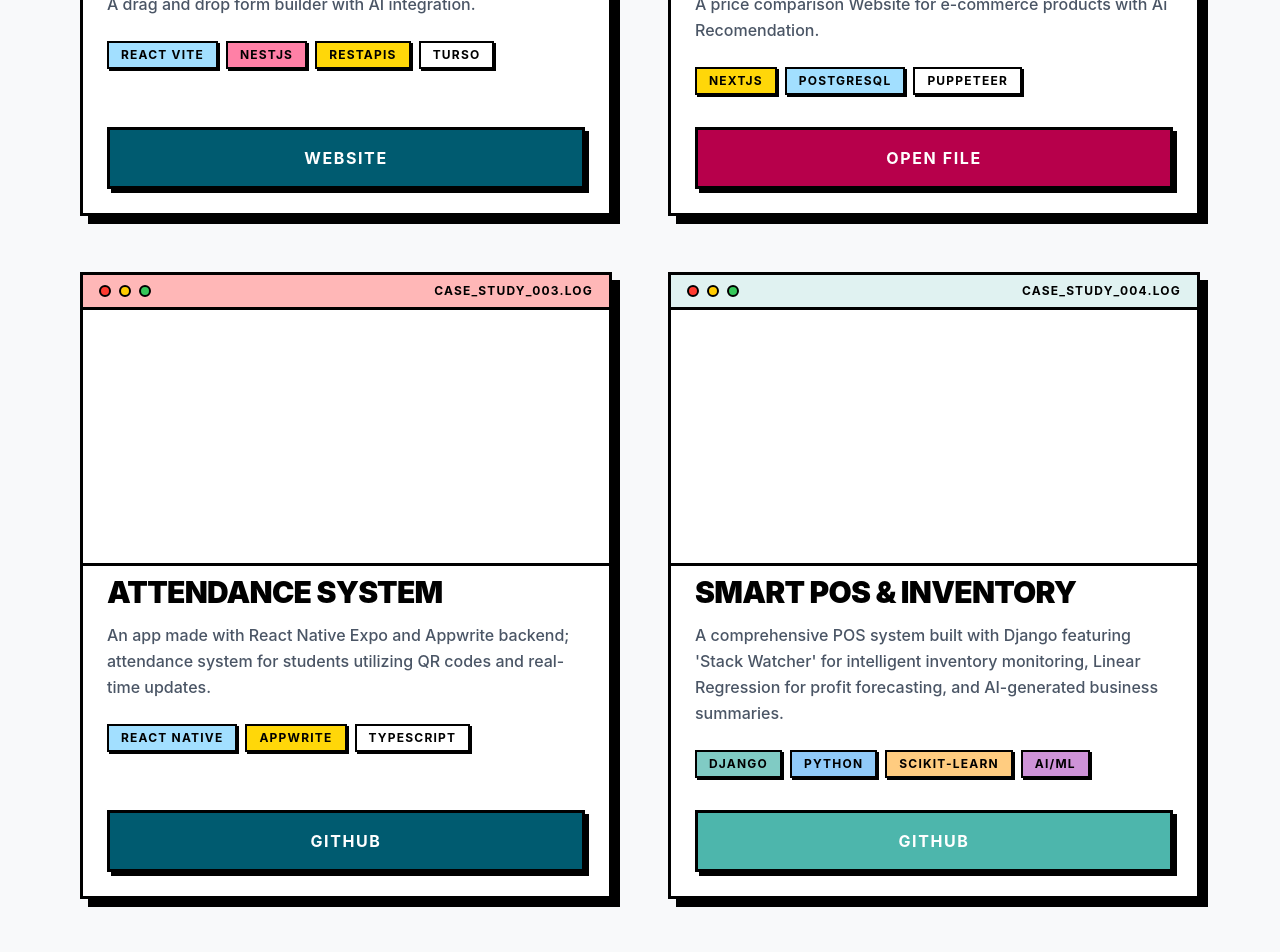
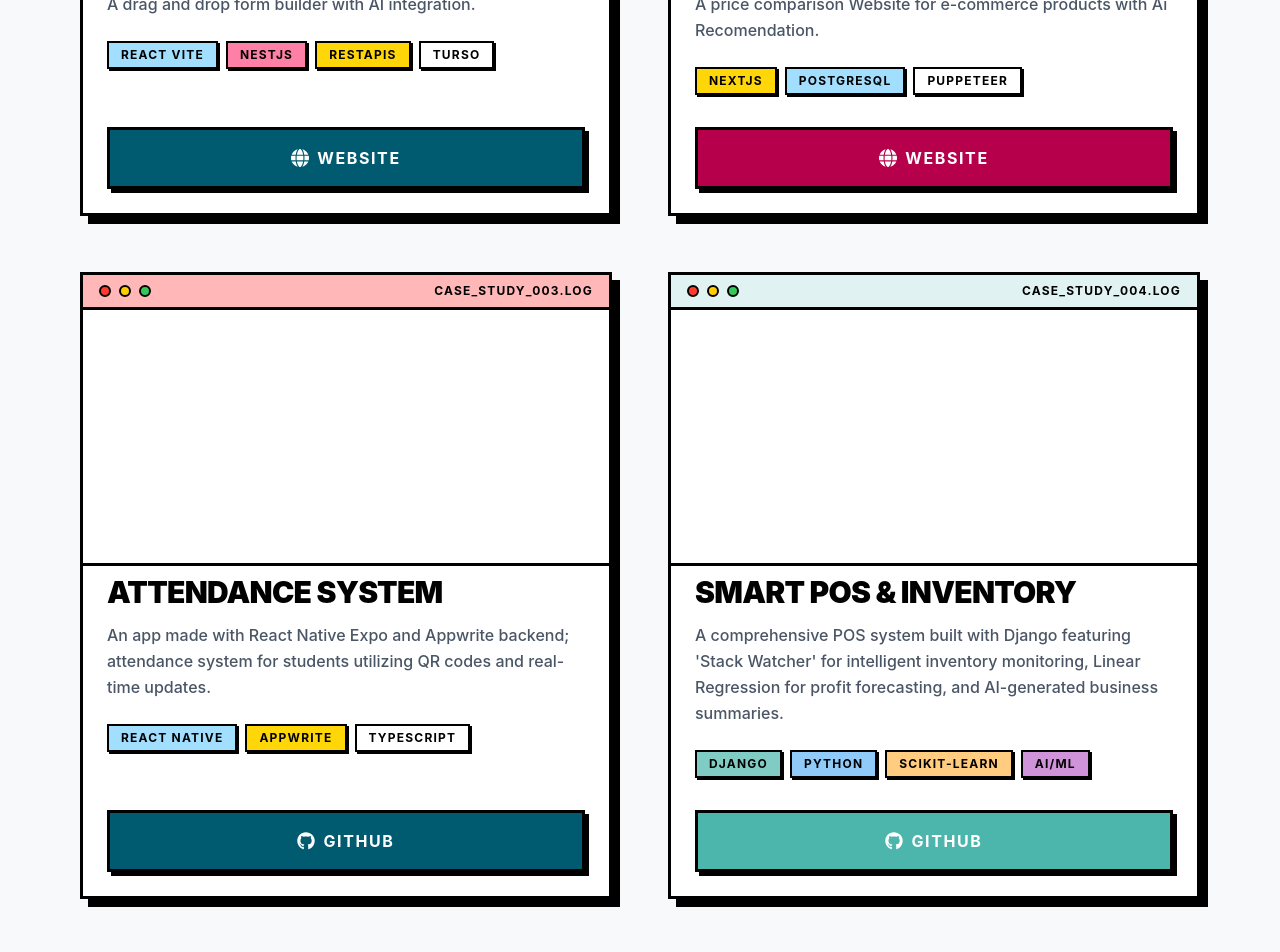
Before and after one commit to jeano-c/dano, a React (Vite) app: page / in a window 1280 px wide. Shown: the part 2800-3752 px from the top of the page. Built offline with nearby package versions, Linux system fonts and the light colour scheme.

Commit message:
add linkType to projects and update Card component for icon display

```diff
--- a/src/components/Card.tsx
+++ b/src/components/Card.tsx
@@ -1,3 +1,5 @@
+import { FaGithub, FaGlobe, FaItchIo } from "react-icons/fa6";
+
 export interface Tag {
   name: string;
   color: string;
@@ -15,6 +17,7 @@ export interface Project {
   video?: string;
   link?: string;
   linkText?: string;
+  linkType?: "github" | "website" | "itch" | "none";
 }
 
 interface CardProps {
@@ -83,8 +86,11 @@ export default function Card({ project }: CardProps) {
                 window.open(project.link, "_blank", "noopener,noreferrer");
               }
             }}
-            className={`mt-auto cursor-pointer w-full border-2 sm:border-[3px] border-black py-2 sm:py-3 md:py-4 font-space font-bold text-white uppercase tracking-widest text-xs sm:text-sm md:text-base ${project.btnColor} shadow-[2px_2px_0px_0px_rgba(0,0,0,1)] sm:shadow-[4px_4px_0px_0px_rgba(0,0,0,1)] active:translate-x-1 active:translate-y-1 active:shadow-none transition-all duration-200`}
+            className={`mt-auto flex items-center justify-center gap-2 cursor-pointer w-full border-2 sm:border-[3px] border-black py-2 sm:py-3 md:py-4 font-space font-bold text-white uppercase tracking-widest text-xs sm:text-sm md:text-base ${project.btnColor} shadow-[2px_2px_0px_0px_rgba(0,0,0,1)] sm:shadow-[4px_4px_0px_0px_rgba(0,0,0,1)] active:translate-x-1 active:translate-y-1 active:shadow-none transition-all duration-200`}
           >
+            {project.linkType === "github" && <FaGithub className="text-lg" />}
+            {project.linkType === "website" && <FaGlobe className="text-lg" />}
+            {project.linkType === "itch" && <FaItchIo className="text-xl" />}
             {project.linkText || "Open File"}
           </button>
         </div>
--- a/src/components/Projects.tsx
+++ b/src/components/Projects.tsx
@@ -11,6 +11,7 @@ export default function Projects() {
       title: "Form Builder",
       link: "https://www.ispecmn.site/",
       linkText: "website",
+      linkType: "website",
       description: "A drag and drop form builder with AI integration.",
       tags: [
         { name: "React Vite", color: "bg-[#A2DFFF]" },
@@ -25,6 +26,10 @@ export default function Projects() {
       logName: "CASE_STUDY_002.LOG",
       headerColor: "bg-[#73D2FA]",
       title: "Ecompare",
+      image: ecompare,
+      link: "https://ecompare.site/",
+      linkText: "website",
+      linkType: "website",
       description:
         "A price comparison Website for e-commerce products with Ai Recomendation.",
       tags: [
@@ -41,6 +46,7 @@ export default function Projects() {
 
       title: "Attendance System",
       linkText: "github",
+      linkType: "github",
       link: "https://github.com/jeano-c/rcy",
       description:
         "An app made with React Native Expo and Appwrite backend; attendance system for students utilizing QR codes and real-time updates.",
@@ -56,6 +62,7 @@ export default function Projects() {
       logName: "CASE_STUDY_004.LOG",
       headerColor: "bg-[#E0F2F1]",
       linkText: "github",
+      linkType: "github",
       link: "https://github.com/jeano-c/event_drive",
       title: "Smart POS & Inventory",
       description:
@@ -89,6 +96,7 @@ export default function Projects() {
       headerColor: "bg-[#E3F2FD]",
       link: "https://busogbanyaga.itch.io/the-chore?brid=33smqJMVFpHF-ANMbNdQgA&fbclid=IwY2xjawQ9z79leHRuA2FlbQIxMABicmlkETFldzFhTk1GQTNCdUxpOHhPc3J0YwZhcHBfaWQQMjIyMDM5MTc4ODIwMDg5MgABHl9P4lFvW-9XnYYrGoqcHzVhdHUXUbRmIRRaVbOPQ8m6S4sD4DZn8B6lQYi7_aem_s8uqSaj7kq4QhLaZXvGsyw",
       linkText: "itch.io",
+      linkType: "itch",
       title: "The Chore",
       description:
         "A Unity simulation project where daily house chores and school tasks—from washing dishes to daily scrum meetings—are gamified into a series of interactive minigames.",
@@ -138,7 +146,7 @@ export default function Projects() {
       {/* --- NEW HEADER DESIGN STARTS HERE --- */}
       <div className="w-full flex flex-col items-center mb-8 md:mb-24">
         {/* Little folder tab detail */}
-        <div className="bg-[#FFB7B7] border-2 sm:border-[3px] border-black border-b-0 px-3 sm:px-6 py-1 -mb-[2px] sm:-mb-[3px] z-10 font-space font-bold text-[10px] sm:text-xs uppercase tracking-widest text-black">
+        <div className="bg-[#FFB7B7] border-2 sm:border-[3px] border-black border-b-0 px-3 sm:px-6 py-1 -mb-[2px] sm:-mb-0.75 z-10 font-space font-bold text-[10px] sm:text-xs uppercase tracking-widest text-black">
           Classified Files
         </div>
 
```
